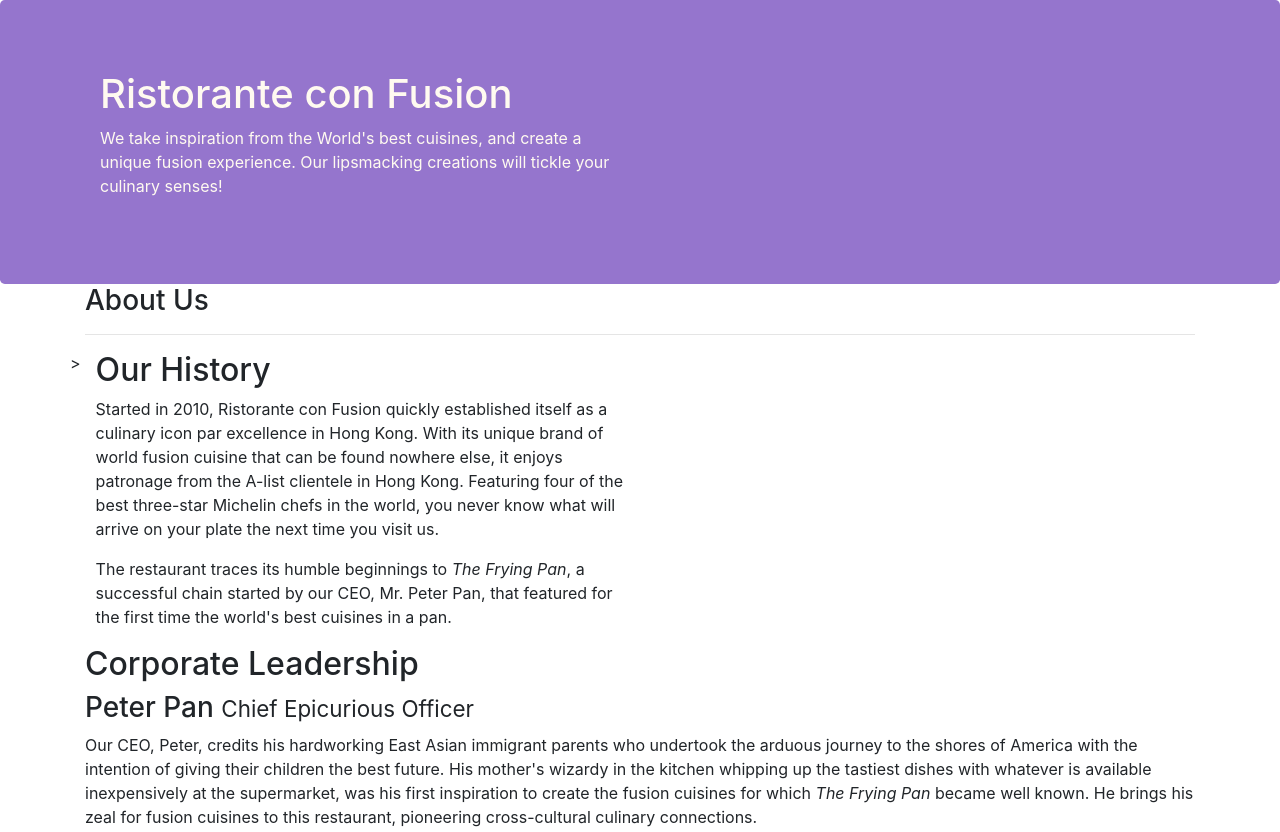
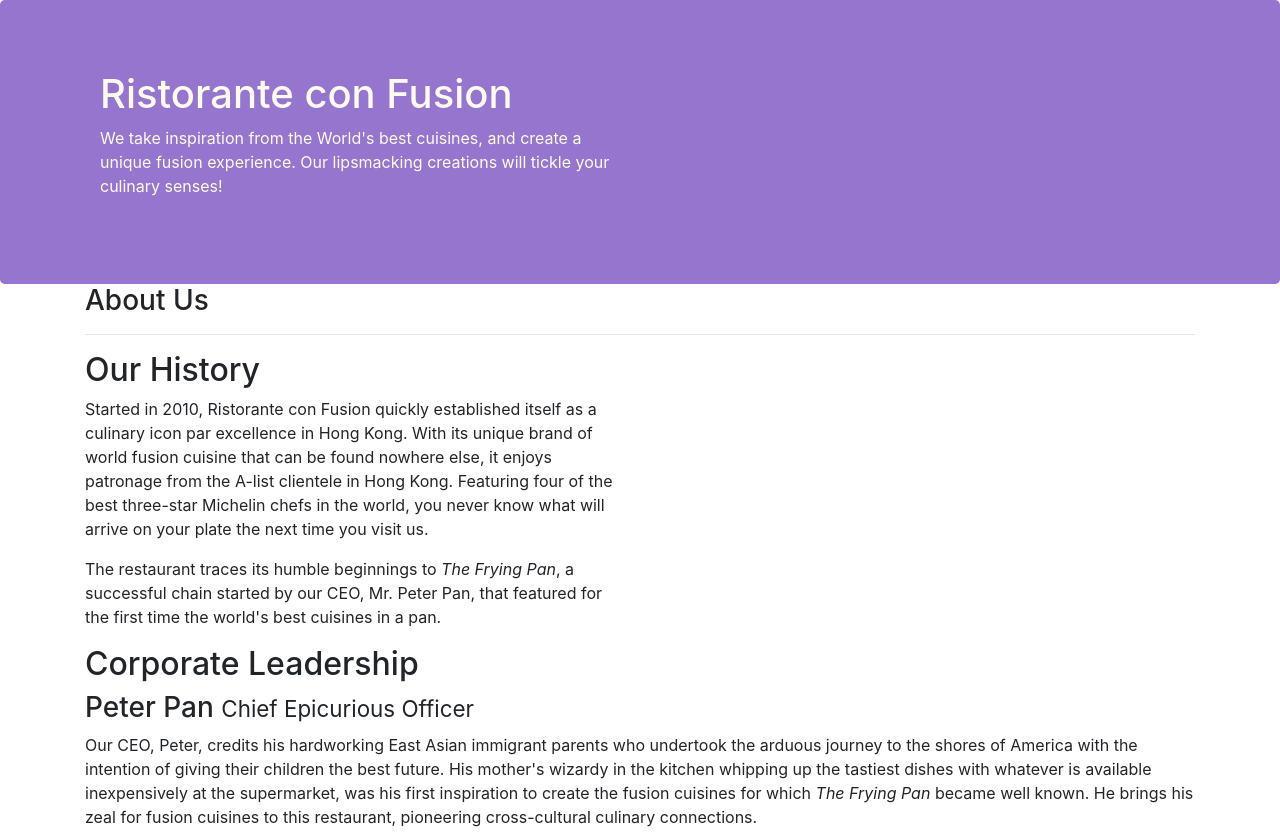
Before and after one commit to KorNito/front-end-web-ui-frameworks-and-tools-bootstrap-4, a website: page aboutus.html in a window 1280 px wide. Shown: the top 832 px of the page. Drawn offline with nearby package versions, Linux system fonts and the light colour scheme.

Commit message:
Refactored code (Incorrect tag was added)

```diff
--- a/aboutus.html
+++ b/aboutus.html
@@ -33,7 +33,7 @@
             </div>
         </div>
 
-        <div class="row">>
+        <div class="row">
             <div class="col-6">
                 <h2>Our History</h2>
                 <p>Started in 2010, Ristorante con Fusion quickly established itself as a culinary icon par excellence in Hong Kong. With its unique brand of world fusion cuisine that can be found nowhere else, it enjoys patronage from the A-list clientele in Hong Kong.  Featuring four of the best three-star Michelin chefs in the world, you never know what will arrive on your plate the next time you visit us.</p>
```
